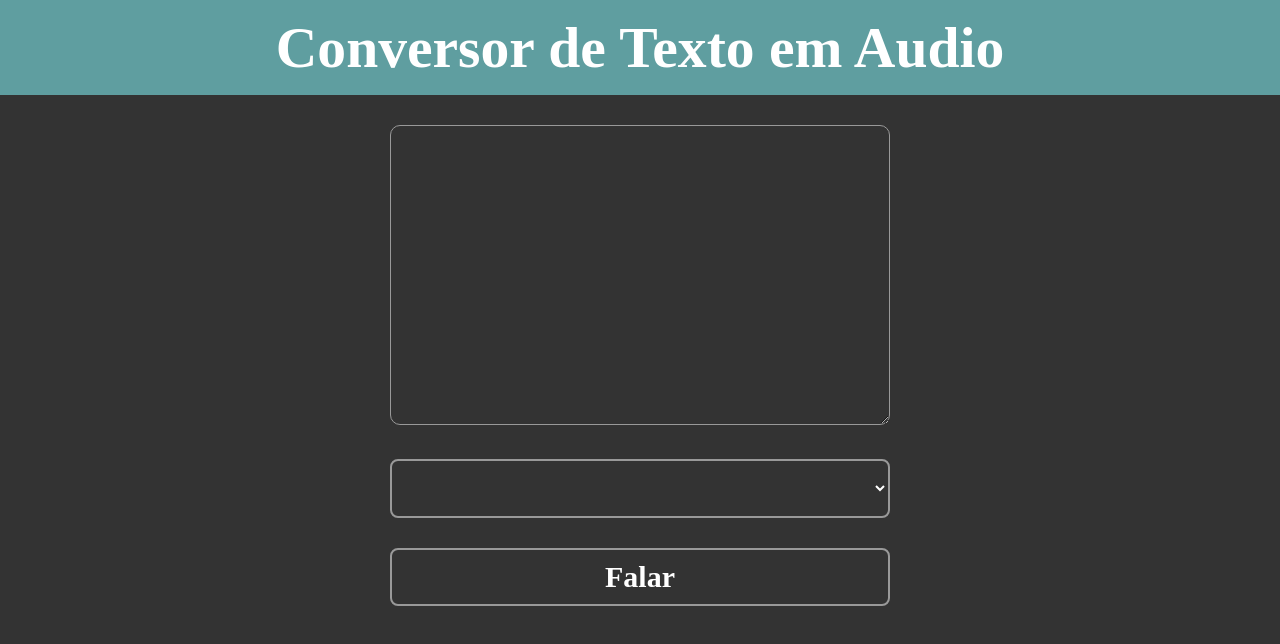
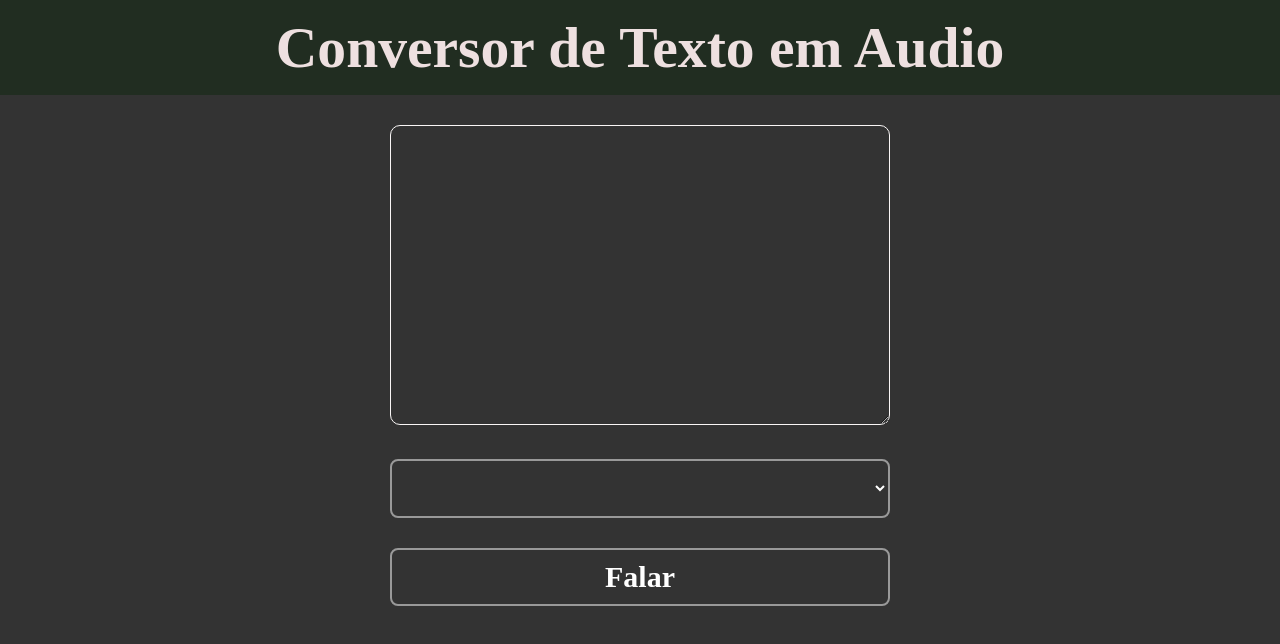
Before and after one commit to Gabriell-Santos/Conversor_Audio, a plain HTML site: page index.html in a window 1280 px wide. Drawn offline with Linux system fonts and the light colour scheme; a web font is replaced by a local one.

Commit message:
ajuste final do leyaout do projeto

```diff
--- a/style.css
+++ b/style.css
@@ -15,7 +15,8 @@ body{
 
 header{
     text-align: center;
-    background-color: cadetblue;
+    background-color: rgba(7, 38, 7, 0.393);
+    color: #eee0e0;
     padding: 15px;
     margin-bottom: 30px;
     font-weight: bolder;
@@ -27,12 +28,12 @@ main{
 }
 
 textarea{
-    border: 1px solid #999;
+    border: 1px solid #f9f6f6;
     background-color: transparent;
     border-radius: 10px;
     padding: 10px;
     font-size: 17px;
-    color: #999;
+    color: #cec6c6;
     width: 500px;
     height: 300px;
     outline: 0;
```
